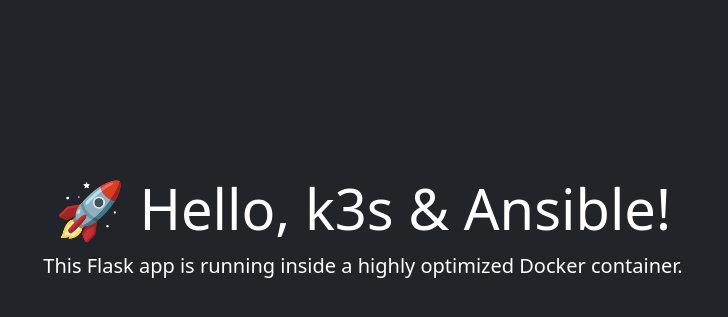
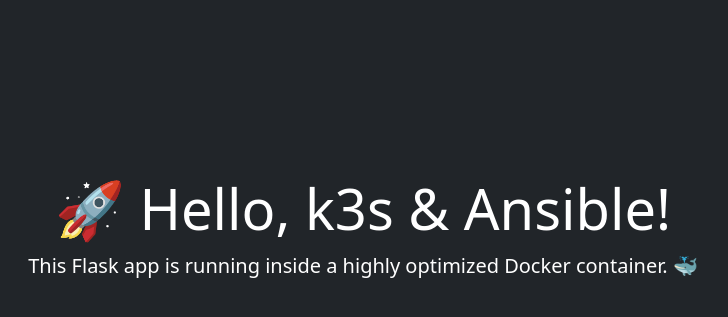
Before and after one commit to NassimKhal/hello-k3s-ansible, a Flask app: page / in a window 1280 px wide. Shown: the part 164-481 px from the top of the page, without its empty margins (277-1005 px from the left). Run offline with Flask 3, Linux system fonts and the light colour scheme.

Commit message:
Updated index.html

```diff
--- a/flask-app/templates/index.html
+++ b/flask-app/templates/index.html
@@ -9,7 +9,7 @@
 <body class="bg-dark text-white d-flex justify-content-center align-items-center" style="height: 100vh;">
     <div class="text-center">
         <h1 class="display-4">🚀 Hello, k3s & Ansible!</h1>
-        <p class="lead">This Flask app is running inside a highly optimized Docker container.</p>
+        <p class="lead">This Flask app is running inside a highly optimized Docker container. 🐳</p>
     </div>
 </body>
 </html>
```
